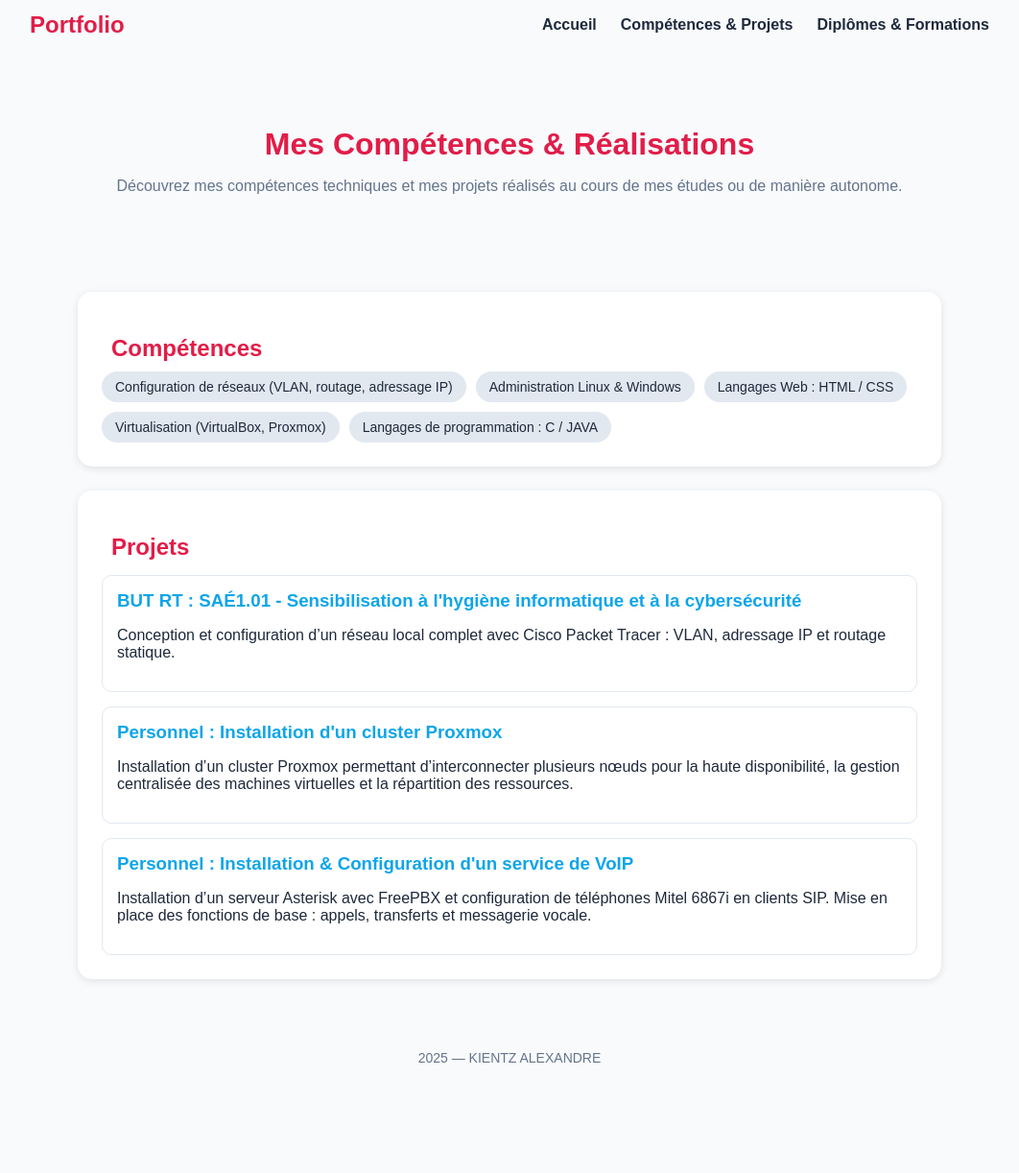
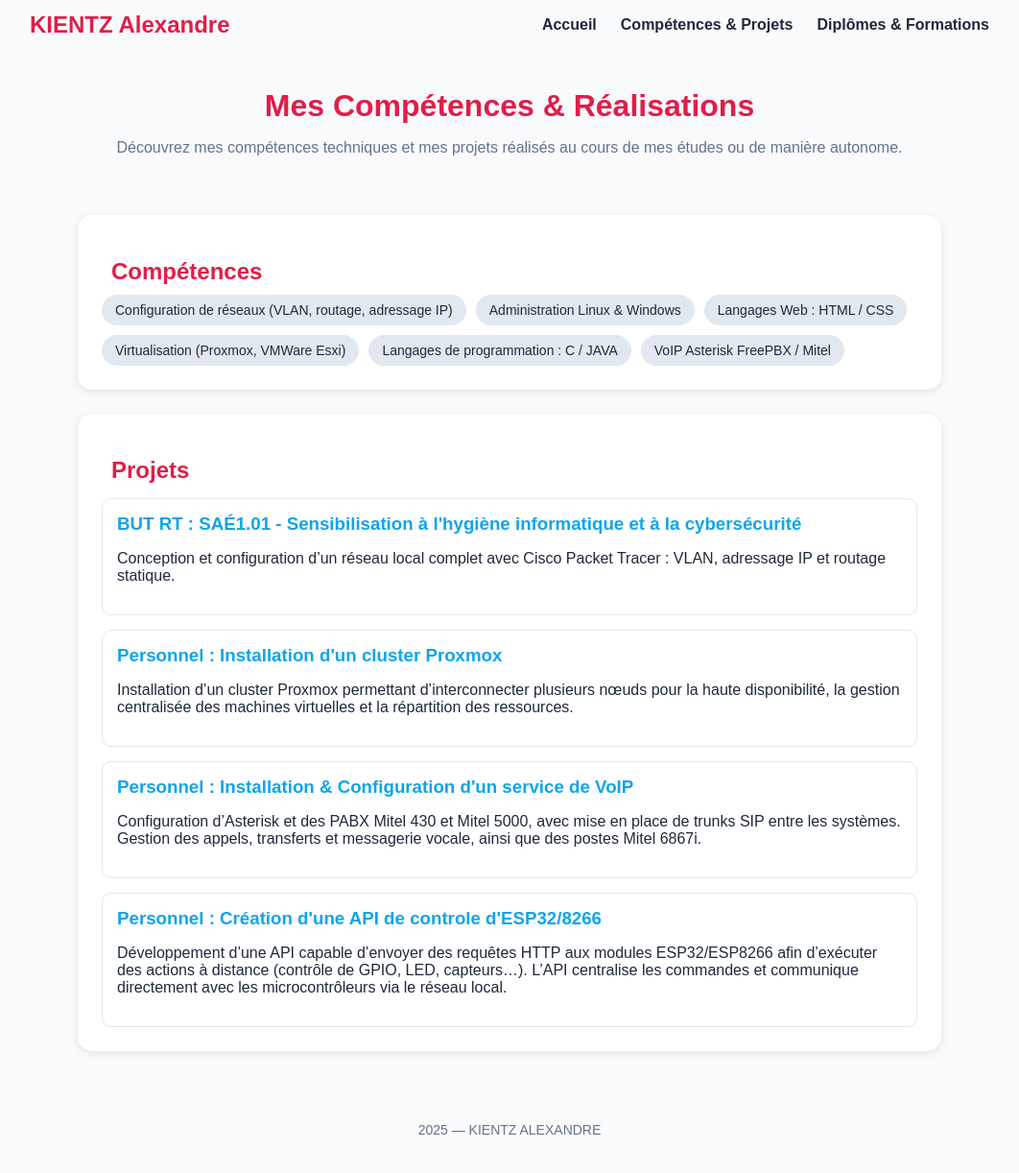
Before and after one commit to AlexKientz67/Portfolio, a plain HTML site: page competences.html in a window 1280 px wide. Shown: the whole page at 96% size, without its empty margins (109-1171 px from the left). Drawn offline with Linux system fonts and the light colour scheme.

Commit message:
avant modif

```diff
--- a/competences.html
+++ b/competences.html
@@ -1,16 +1,18 @@
 <!DOCTYPE html>
 <html lang="fr">
+
 <head>
   <meta charset="UTF-8">
   <meta name="viewport" content="width=device-width, initial-scale=1.0">
   <title>Compétences & Projets — KIENTZ Alexandre</title>
   <link rel="stylesheet" href="style.css">
 </head>
+
 <body>
   <!-- ===== MENU ===== -->
   <nav>
     <div class="nav-container">
-      <h2 class="logo">Portfolio</h2>
+      <h2 class="logo">KIENTZ Alexandre</h2>
       <ul class="nav-links">
         <li><a href="index.html">Accueil</a></li>
         <li><a href="competences.html">Compétences & Projets</a></li>
@@ -30,12 +32,13 @@
     <!-- ===== COMPÉTENCES ===== -->
     <section id="skills">
       <h2>Compétences</h2>
-      <ul class="skills-list">
-        <li>Configuration de réseaux (VLAN, routage, adressage IP)</li>
-        <li>Administration Linux & Windows</li>
-        <li>Langages Web : HTML / CSS</li>
-        <li>Virtualisation (VirtualBox, Proxmox)</li>
-        <li>Langages de programmation : C / JAVA</li>
+      <ul class="competence-list">
+        <li class="competence-item">Configuration de réseaux (VLAN, routage, adressage IP)</li>
+        <li class="competence-item">Administration Linux & Windows</li>
+        <li class="competence-item">Langages Web : HTML / CSS</li>
+        <li class="competence-item">Virtualisation (Proxmox, VMWare Esxi)</li>
+        <li class="competence-item">Langages de programmation : C / JAVA</li>
+        <li class="competence-item">VoIP Asterisk FreePBX / Mitel</li>
       </ul>
     </section>
 
@@ -46,26 +49,38 @@
       <div class="project">
         <div>
           <h3>BUT RT : SAÉ1.01 - Sensibilisation à l'hygiène informatique et à la cybersécurité</h3>
-          <p>Conception et configuration d’un réseau local complet avec Cisco Packet Tracer : VLAN, adressage IP et routage statique.</p>
+          <p>Conception et configuration d’un réseau local complet avec Cisco Packet Tracer : VLAN, adressage IP et
+            routage statique.</p>
         </div>
       </div>
 
       <div class="project">
         <div>
           <h3>Personnel : Installation d'un cluster Proxmox</h3>
-          <p>Installation d’un cluster Proxmox permettant d’interconnecter plusieurs nœuds pour la haute disponibilité, la gestion centralisée des machines virtuelles et la répartition des ressources.</p>
+          <p>Installation d’un cluster Proxmox permettant d’interconnecter plusieurs nœuds pour la haute disponibilité,
+            la gestion centralisée des machines virtuelles et la répartition des ressources.</p>
         </div>
       </div>
       <div class="project">
         <div>
           <h3>Personnel : Installation & Configuration d'un service de VoIP</h3>
-          <p>Installation d’un serveur Asterisk avec FreePBX et configuration de téléphones Mitel 6867i en clients SIP. Mise en place des fonctions de base : appels, transferts et messagerie vocale.</p>
+          <p>Configuration d’Asterisk et des PABX Mitel 430 et Mitel 5000, avec mise en place de trunks SIP entre les
+            systèmes. Gestion des appels, transferts et messagerie vocale, ainsi que des postes Mitel 6867i.</p>
+        </div>
+      </div>
+      <div class="project">
+        <div>
+          <h3>Personnel : Création d'une API de controle d'ESP32/8266</h3>
+          <p>Développement d’une API capable d’envoyer des requêtes HTTP aux modules ESP32/ESP8266 afin d’exécuter des
+            actions à distance (contrôle de GPIO, LED, capteurs…). L’API centralise les commandes et communique
+            directement avec les microcontrôleurs via le réseau local.</p>
         </div>
       </div>
     </section>
-  <!-- ===== PIED DE PAGE ===== -->
-  <footer>
-    <p>2025 — KIENTZ ALEXANDRE</p>
-  </footer>
+    <!-- ===== PIED DE PAGE ===== -->
+    <footer>
+      <p>2025 — KIENTZ ALEXANDRE</p>
+    </footer>
 </body>
+
 </html>
--- a/style.css
+++ b/style.css
@@ -1,4 +1,3 @@
-/* ===== BASE ===== */
 body {
   font-family: Arial, Helvetica, sans-serif;
   margin: 0;
@@ -7,7 +6,6 @@ body {
   scroll-behavior: smooth;
 }
 
-/* ===== MENU ===== */
 .nav-container {
   max-width: 1000px;
   margin: auto;
@@ -37,10 +35,9 @@ body {
   color: #e11d48;
 }
 
-/* ===== EN-TÊTE ===== */
 header {
   text-align: center;
-  padding: 60px 20px;
+  padding: 20px 20px;
 }
 header img {
   border-radius: 50%;
@@ -57,7 +54,6 @@ header p {
   color: #64748b;
 }
 
-/* ===== SECTIONS ===== */
 main {
   width: 90%;
   max-width: 900px;
@@ -78,7 +74,7 @@ section h2 {
 }
 
 /* ===== COMPÉTENCES ===== */
-.skills-list {
+.competence-list {
   display: flex;
   flex-wrap: wrap;
   gap: 10px;
@@ -86,7 +82,7 @@ section h2 {
   margin: 0;
   list-style: none;
 }
-.skills-list li {
+.competence-list li {
   background-color: #e2e8f0;
   padding: 8px 14px;
   border-radius: 50px;
```
Also changed, not shown: diplomes.html (+2 -2 lines), index.html (+12 -7 lines).
